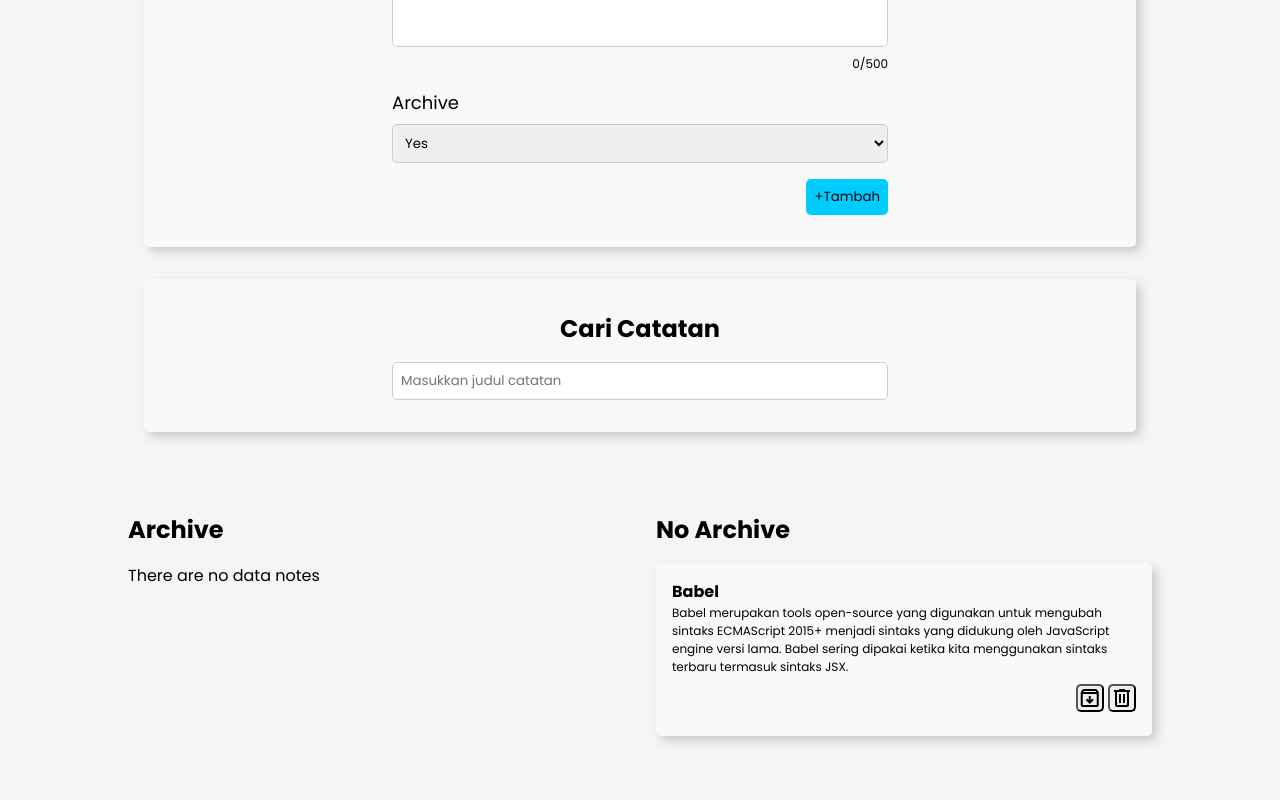
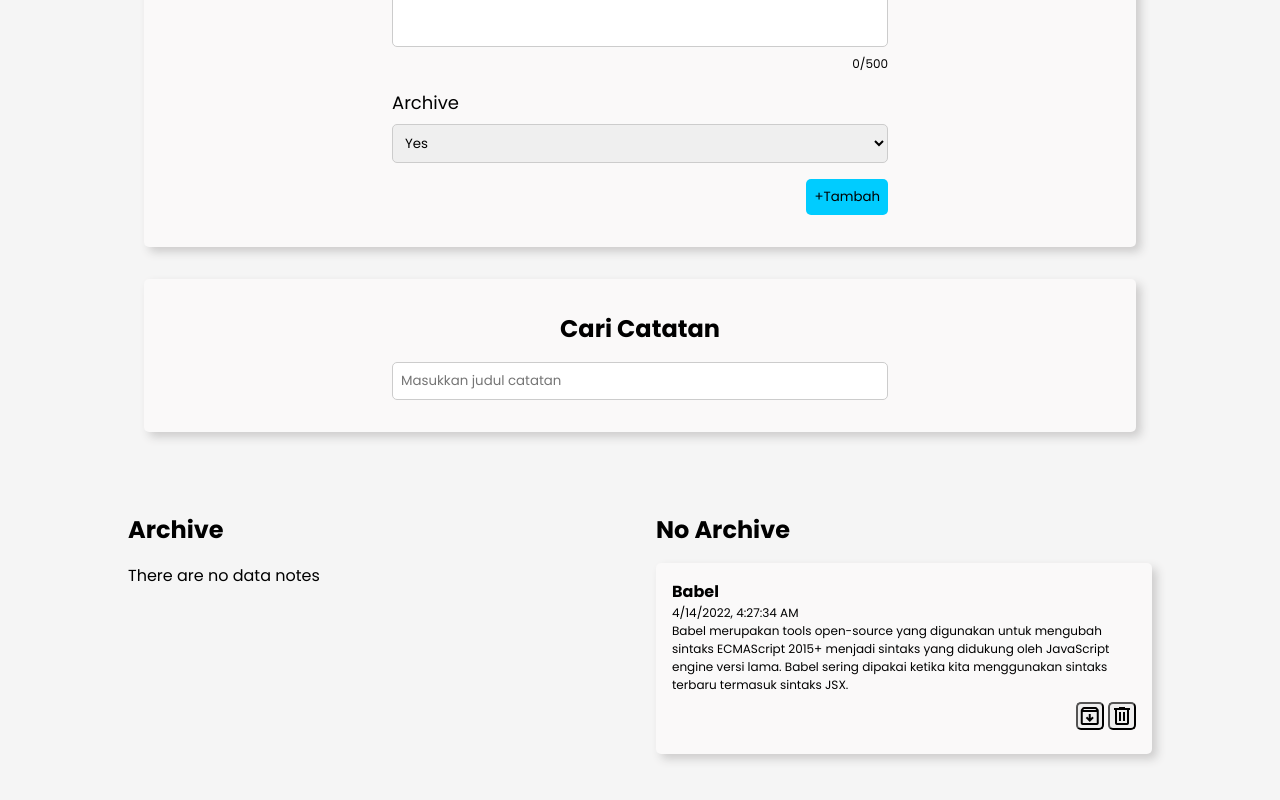
Before and after one commit to Anuraaaa/DicodingAcademy, a React (Vite) app in the folder notes-app-spa/: page / in a window 1280 px wide. Shown: the part 519-1319 px from the top of the page. Built offline with nearby package versions, Linux system fonts and the light colour scheme.

Commit message:
display date in note information

```diff
--- a/notes-app-spa/src/components/NoteList.jsx
+++ b/notes-app-spa/src/components/NoteList.jsx
@@ -10,6 +10,7 @@
         return (
             <div className="note-list">
                 <h1>{this.props.title}</h1>
+                <p>{new Date(this.props.createdAt).toLocaleString()}</p>
                 <p>{this.props.body}</p>
                 <div className="note-list-group">
                     <button className="material-symbols-outlined" id="archiveBtn" onClick={() => this.props.onArchive(this.props.id)}>{this.props.archived? 'unarchive' : 'archive'}</button>
```
